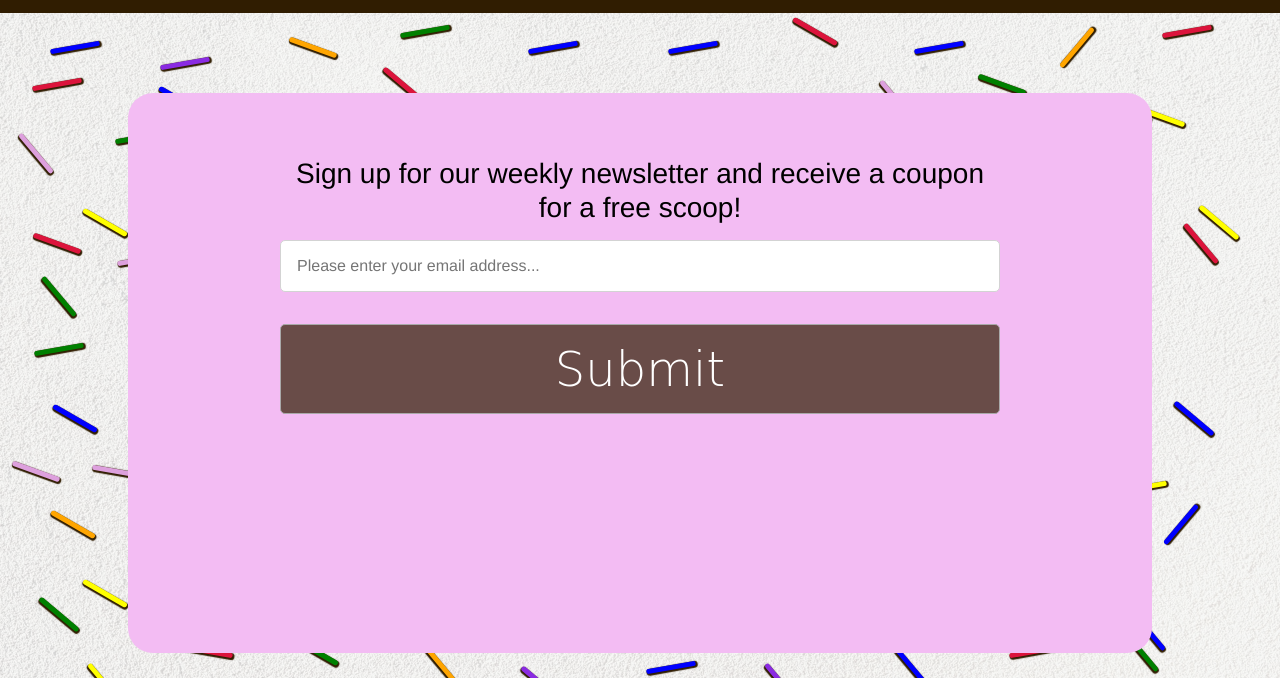
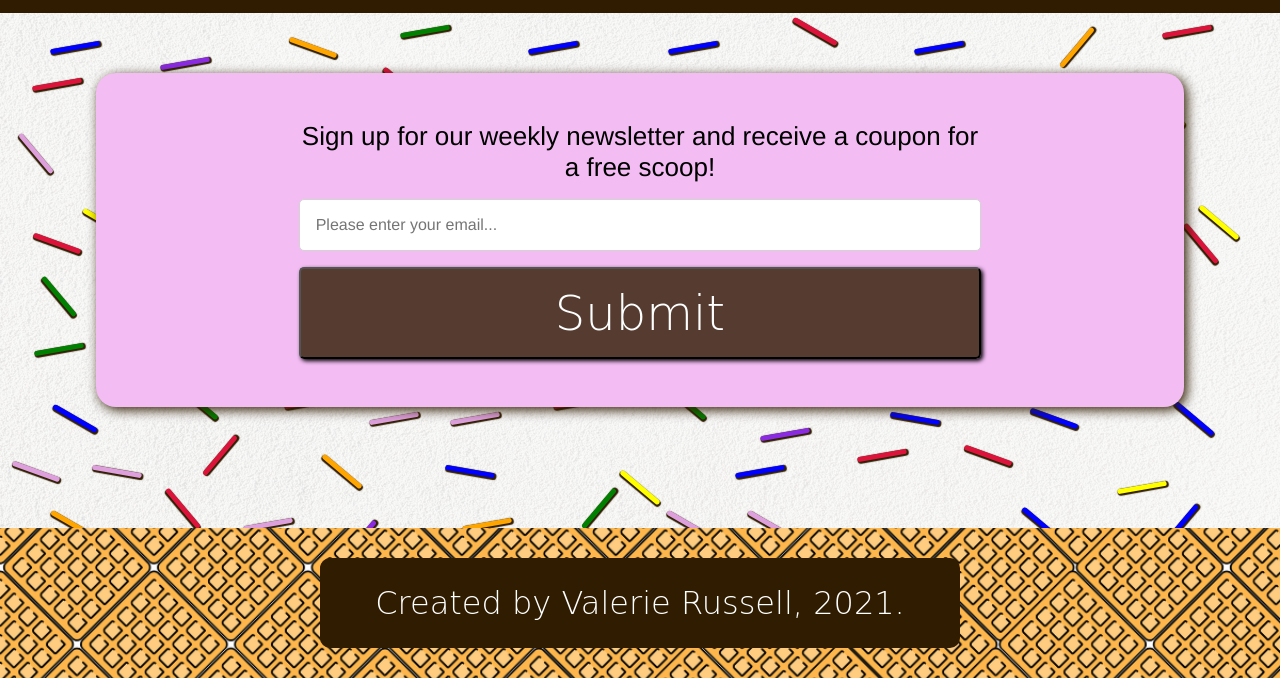
Before and after one commit to vruss14/coding-creamery, a plain HTML site: page index.html in a window 1280 px wide. Shown: the part 122-800 px from the top of the page. Drawn offline with Linux system fonts and the light colour scheme; a web font is replaced by a local one.

Commit message:
footer styling & main container styling

```diff
--- a/assets/css/style.css
+++ b/assets/css/style.css
@@ -1,8 +1,8 @@
 body::before {
     background: white;
     background-image: linear-gradient(
-        rgba(255, 255, 255, 0.7),
-        rgba(255, 255, 255, 0.7)
+        rgba(255, 255, 255, 0.8),
+        rgba(255, 255, 255, 0.8)
     ), url("../images/bernard-hermant-hQ3WZnY3yZ0-unsplash.jpg");
     background-position: center;
     background-repeat: no-repeat;
@@ -59,8 +59,8 @@ nav {
     padding: 1rem;
 }
 
-#new-arrivals-link:hover {
-    background-color: aquamarine;
+#new-arrivals-link:hover, #dairy-free-link:hover {
+    background-color: rgb(243, 188, 243);
     color: black;
     font-weight: bold;
     transition: 0.5s ease-in-out;
@@ -68,13 +68,6 @@ nav {
 
 #all-flavors-link:hover {
     background-color: rgb(176, 255, 176);
-    color: black;
-    font-weight: bold;
-    transition: 0.5s ease-in-out;
-}
-
-#dairy-free-link:hover {
-    background-color: rgb(235, 174, 250);
     color: black;
     font-weight: bold;
     transition: 0.5s ease-in-out;
@@ -93,6 +86,7 @@ h1 {
     width: 100%;
     height: calc(100% - 135px);
     overflow: scroll;
+    margin-bottom: 25rem;
 }
 
 #sprinkle-container {
@@ -205,27 +199,29 @@ h1 {
 }
 
 #content {
-    width: 80vw;
-    height: 70vh;
+    width: 85vw;
+    height: auto;
     background-color: rgb(243, 188, 243);
+    border-radius: 20px;
     position: absolute;
-    left: 10vw;
-    top: 10vh;
-    z-index: 2;
-    border-radius: 25px;
+    left: 7.5vw;
+    top: 7.5vh;
+    z-index: 1;
     padding: 2rem;
+    color: black;
+    box-shadow: 3px 3px 12px rgb(48, 29, 1);
 }
 
 .input-container {
     display: flex;
     flex-direction: column;
-    margin: 2rem auto;
-    width: 75%;
+    margin: 1rem auto;
+    width: 66.666%;
 }
 
 label {
     font-family: Helvetica, Arial, sans-serif;
-    font-size: 28px;
+    font-size: 26px;
     font-weight: 300;
     line-height: 1.2;
     margin-bottom: 1rem;
@@ -246,10 +242,10 @@ input {
 }
 
 #submit {
-    background-color: rgba(48, 29, 1, 0.7);
+    background-color: rgba(48, 29, 1, 0.8);
     color: white;
     border-radius: 5px;
-    border: 1px solid darkgray;
+    box-shadow: 2px 2px 4px black;
     padding: 1rem;
     font-weight: 300;
     font-family: 'Raleway Dots', cursive;
@@ -268,10 +264,34 @@ input {
     background-repeat: no-repeat;
     background-size: cover;
     width: 100%;
-    height: 200px;
-    top: 100vh;
+    height: 150px;
+    bottom: 0;
+    position: fixed;
     left: 0;
     margin-top: 2rem;
+    display: flex;
+    justify-content: center;
+    align-items: center;
+    z-index: 2;
+}
+
+#footer-container {
+    border-radius: 10px;
+    height: 60%;
+    text-align: center;
+    width: 50%;
+    display: flex;
+    align-items: center;
+    justify-content: center;
+    font-weight: 300;
+    font-size: 24px;
+    background-color: rgb(48, 29, 1);
+}
+
+footer p {
+    font-family: 'Raleway Dots', cursive;
+    font-size: 32px;
+    color: white;
 }
 
 @media screen and (max-width: 1040px) {
--- a/assets/js/script.js
+++ b/assets/js/script.js
@@ -5,7 +5,7 @@ function createSprinkles() {
     let color = ["red", "orange", "yellow", "green", "blue", "purple", "pink"];
     let rotation = ["negative-fifty", "negative-forty", "negative-thirty", "negative-twenty", "negative-ten", "ten", "twenty", "thirty", "forty", "fifty"];
 
-    for(let i=0; i<300; i++) {
+    for(let i=0; i<600; i++) {
 
         let sprinkle = document.createElement("div");
         sprinkle.classList.add("sprinkle");
--- a/index.html
+++ b/index.html
@@ -52,22 +52,23 @@
             <form id="form" action="https://www.freecodecamp.com/email-submit">
                 <div class="input-container">
                     <label id="email-label" for="email">Sign up for our weekly newsletter and receive a coupon for a free scoop!</label>
-                    <input type="email" name="email" id="email" class="form-control" placeholder="Please enter your email address..." required />
+                    <input type="email" name="email" id="email" class="form-control" placeholder="Please enter your email..." required />
                 </div>
 
                 <div class="input-container">
                     <button type="submit" id="submit" class="submit-button"> Submit </button>
                 </div>
             </form>
+
         </div>
 
         <div id="sprinkle-container"></div>
 
         <footer id="footer">
-            <p></p>
+            <div id="footer-container">
+                <p>Created by Valerie Russell, 2021.</p>
+            </div>
         </footer>
-
-
 
     </main>
 
```
